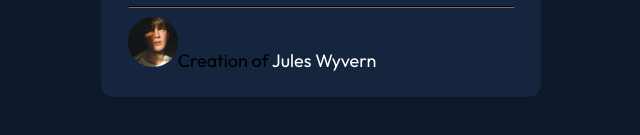
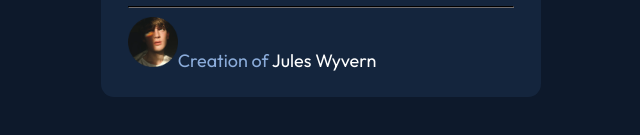
Before and after one commit to GiovanniPereira05/nft-preview-card-component-main, a plain HTML site: page index.html in a window 1280 px wide. Shown: the part 657-792 px from the top of the page, 319-959 px from the left. Drawn offline with Linux system fonts and the light colour scheme.

Commit message:
main and color change

```diff
--- a/index.html
+++ b/index.html
@@ -18,7 +18,7 @@
 </head>
 
 <body>
-  <div id="card">
+  <main id="card">
     <div class="img">
     <img id="equilibrium" src="images/image-equilibrium.jpg" alt="equilibrium nft">
   </div>
@@ -29,10 +29,11 @@
         <p id="eth"> <img src="images/icon-ethereum.svg" alt=""> 0.041 ETH</p> <p id="days"><img src="images/icon-clock.svg" alt="clock"> 3 days left</p>
       </div>
 
-<hr/>
+<hr/><div class="creation">
       <p> <img id=avatar src="images/image-avatar.png" alt="avatar">Creation of <span id="author"> Jules Wyvern</span></p>
     </div>
-  </div>
+    </div>
+  </main>
 </body>
 
 </html>
--- a/style.css
+++ b/style.css
@@ -9,7 +9,6 @@ body {
     font-family: 'outfit', sans-serif;
     font-size: 18px;
     height: 100vh;
-    overflow: hidden;
 }
 
 #card{
@@ -59,14 +58,13 @@ div.img{
     color: hsl(178, 100%, 50%);
 }
 
-
-
-
-
 #days{
     color: hsl(215, 51%, 70%);
 }
 
+.creation p{
+    color: hsl(215, 51%, 70%);
+}
 
 #avatar{
     width: 50px;
```
